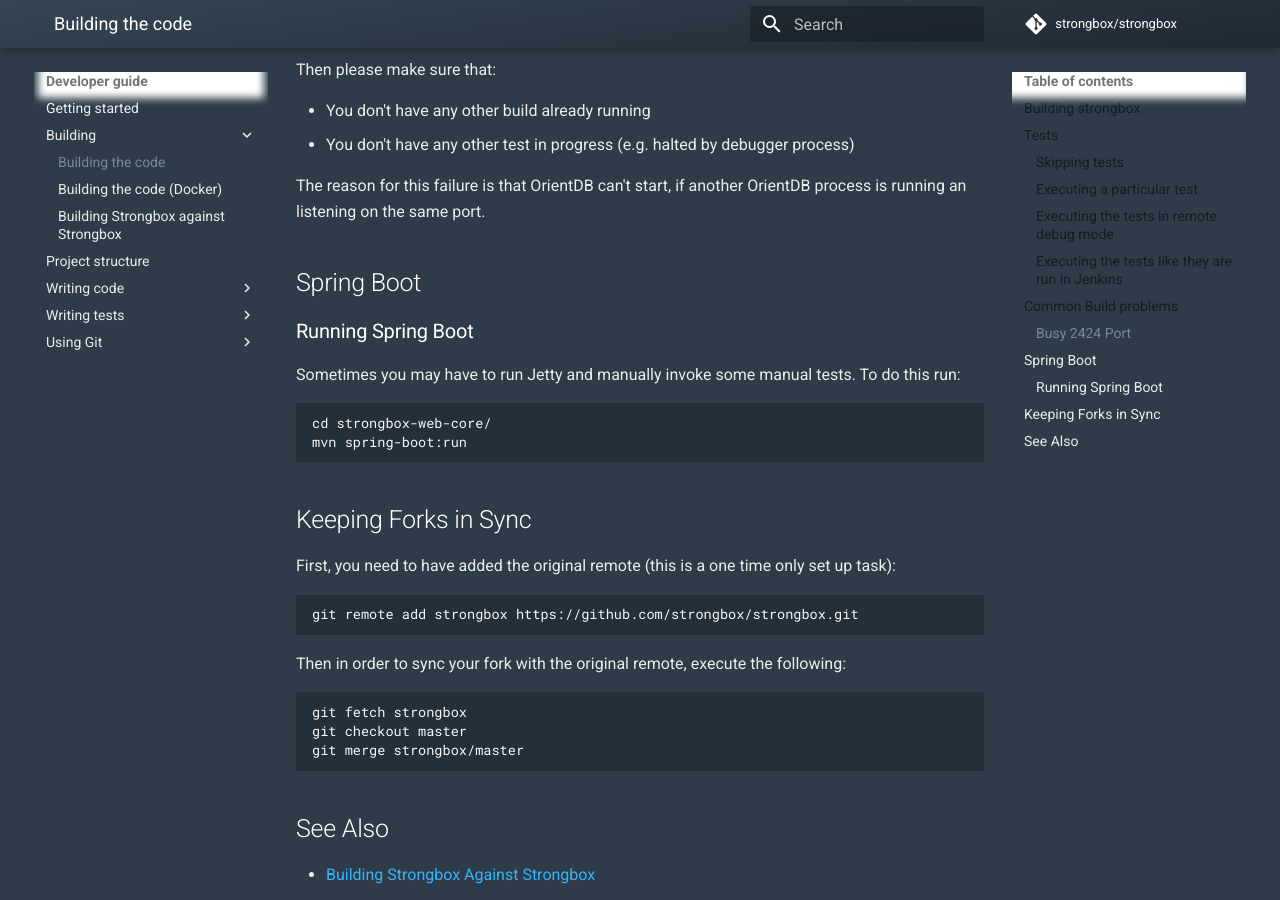
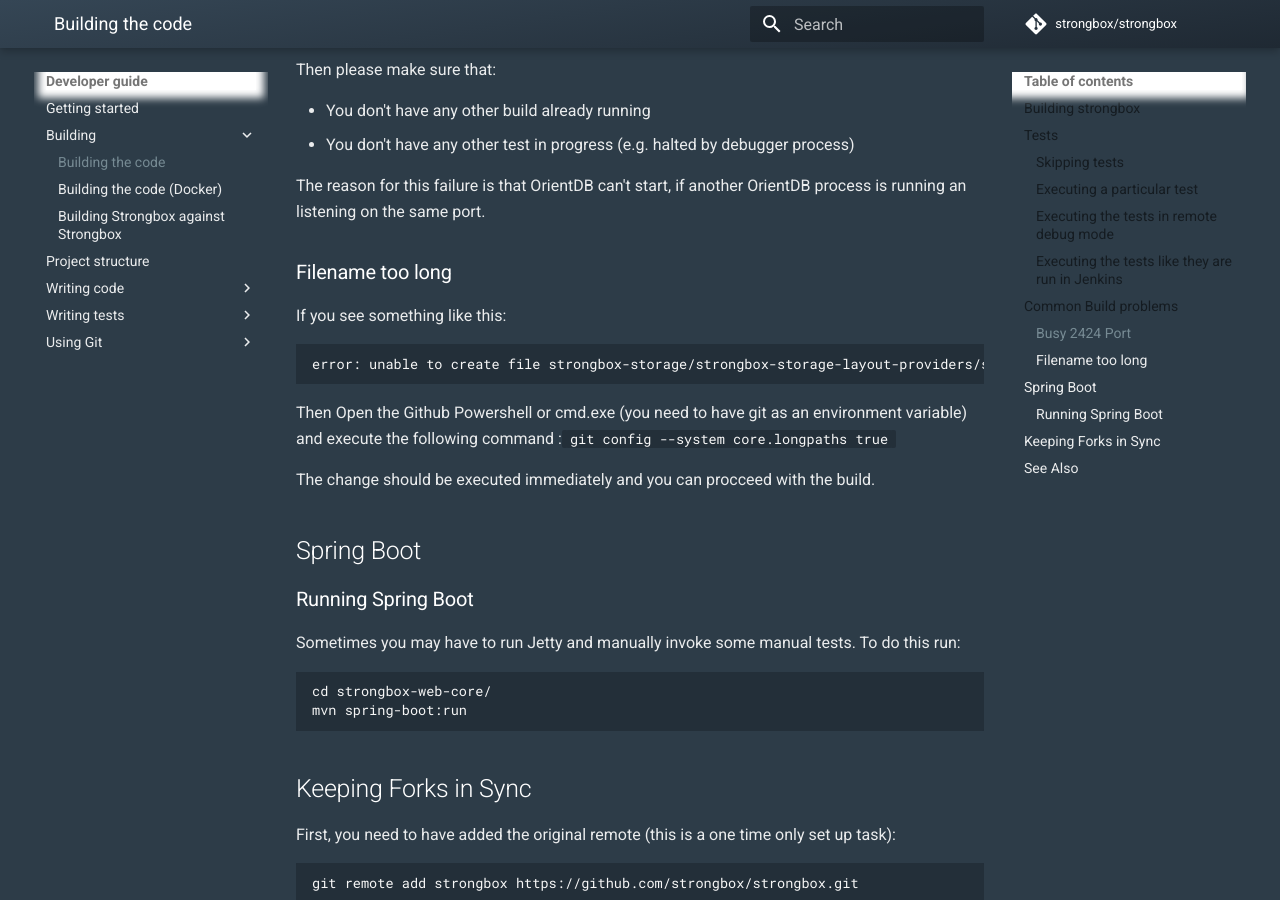
Before and after one commit to strongbox/strongbox-docs, an MkDocs documentation site: the page built from docs/developer-guide/building-the-code.md, in a window 1280 px wide and 900 px high, scrolled down 1877 px. Built offline with MkDocs 1.6.1 and Material for MkDocs 9.7.7, drawn with Linux system fonts in a browser that asks for light colours; comment, search, counter and statistics services are not loaded.

Commit message:
Updated the issue regarding Filename too long

````diff
--- a/docs/developer-guide/building-the-code.md
+++ b/docs/developer-guide/building-the-code.md
@@ -37,6 +37,7 @@
 
 To execute a test method of a test, run:
 
+
     mvn clean install -Dtest=MyTest#testMyMethod
 
 ### Executing the tests in remote debug mode
@@ -73,6 +74,17 @@
 
 The reason for this failure is that OrientDB can't start, if another OrientDB process is running an listening on the same port.
 
+### Filename too long
+
+If you see something like this:
+
+    error: unable to create file strongbox-storage/strongbox-storage-layout-providers/strongbox-storage-maven-layout/strongbox-maven-    metadata-api/src/main/java/org/carlspring/strongbox/storage/metadata/comparators/MetadataVersionComparator.java: Filename too long
+
+Then Open the Github Powershell or cmd.exe (you need to have git as an environment variable) and execute the following command :
+```git config --system core.longpaths true```
+
+The change should be executed immediately and you can procceed with the build.
+
 ## Spring Boot
 
 ### Running Spring Boot
````
